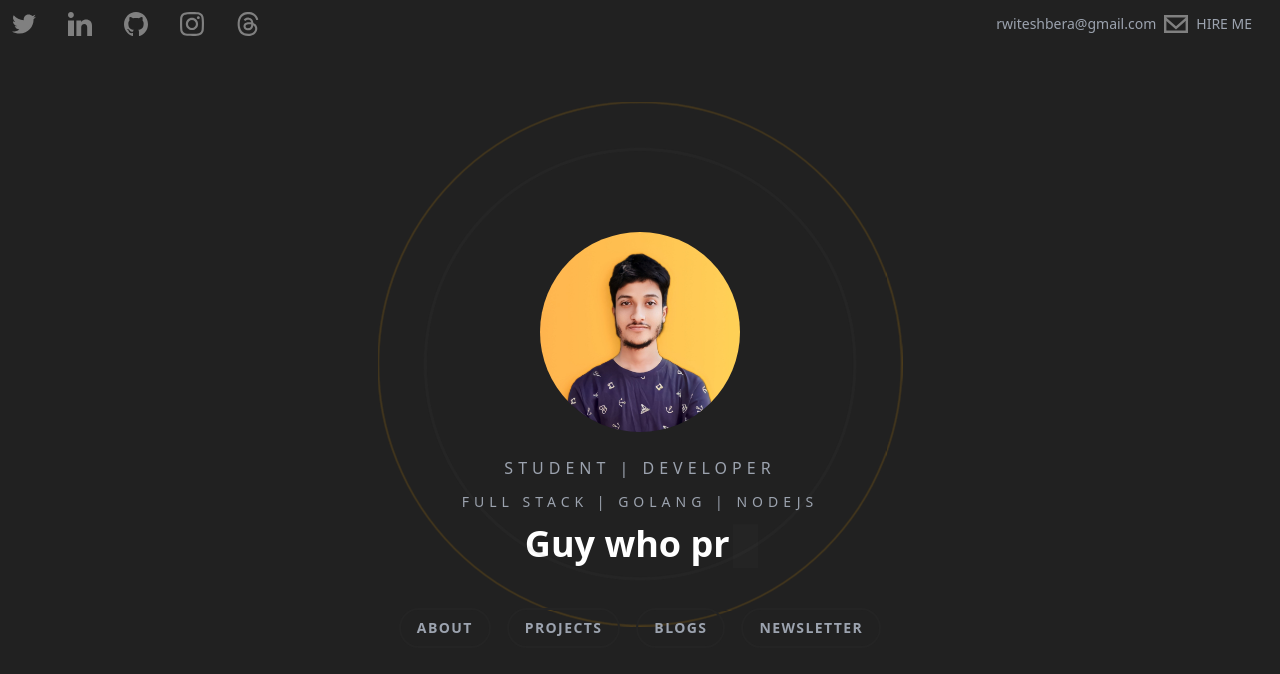
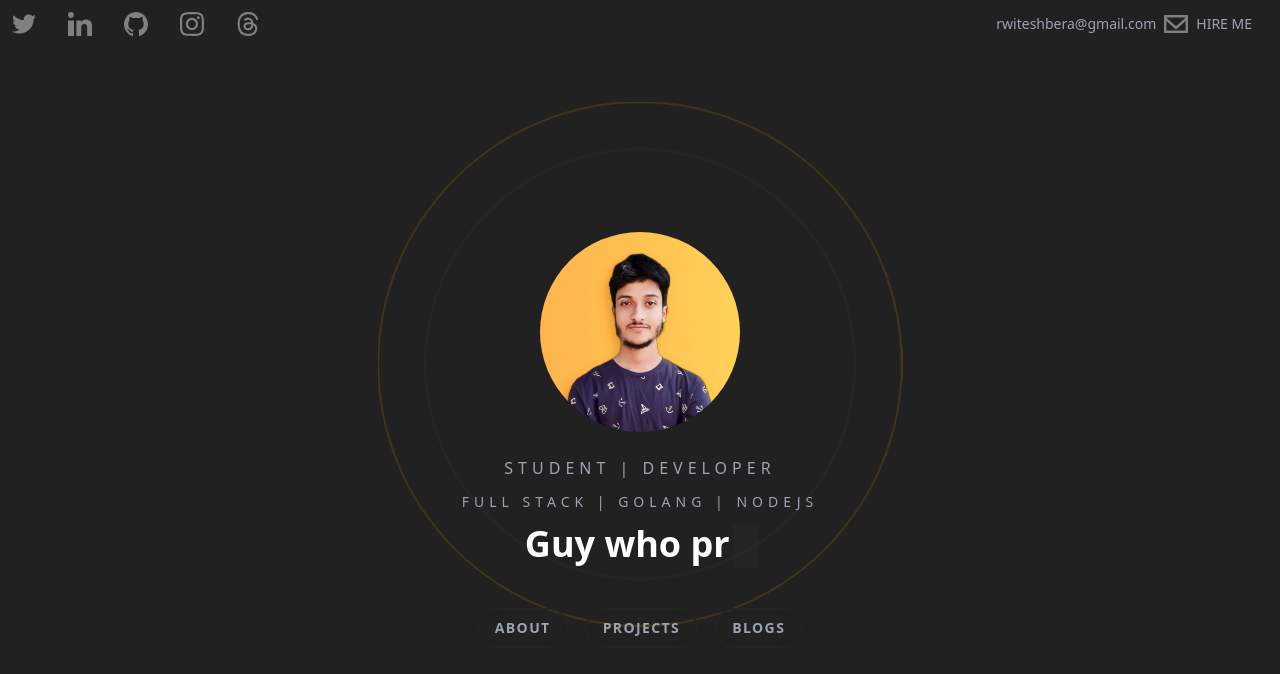
Before and after one commit to rwiteshbera/Portfolio, a Next.js app: page / in a window 1280 px wide. Shown: the top 674 px of the page. Built offline with nearby package versions, Linux system fonts and the light colour scheme.

Commit message:
minor changes

```diff
--- a/src/pages/components/Hero.tsx
+++ b/src/pages/components/Hero.tsx
@@ -52,9 +52,6 @@ function Hero({}: Props) {
           <Link href="https://blog.rwiteshbera.com/" target="_blank">
             <button className="heroButton">Blogs</button>
           </Link>
-          <Link href="https://rwitesh.substack.com/" target="_blank">
-            <button className="heroButton">Newsletter</button>
-          </Link>
         </div>
       </div>
     </div>
```
